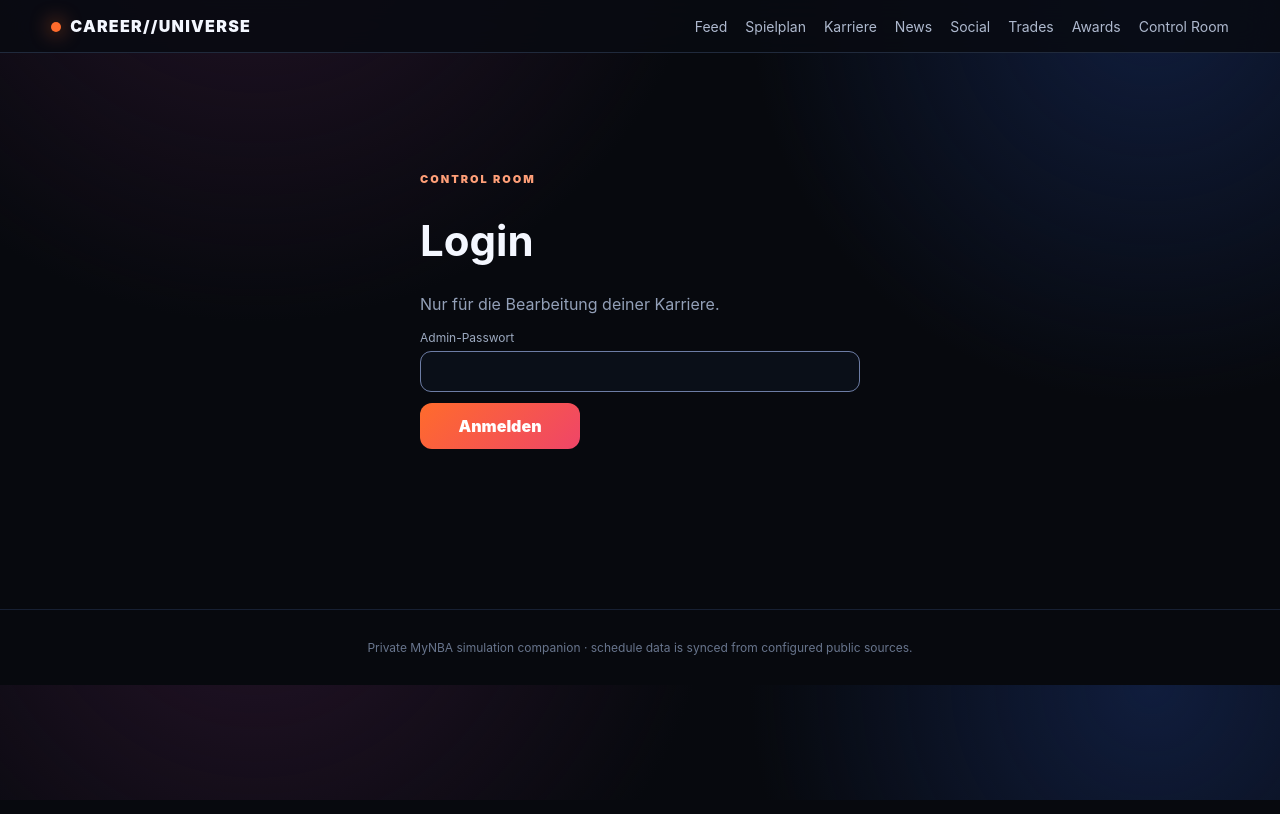
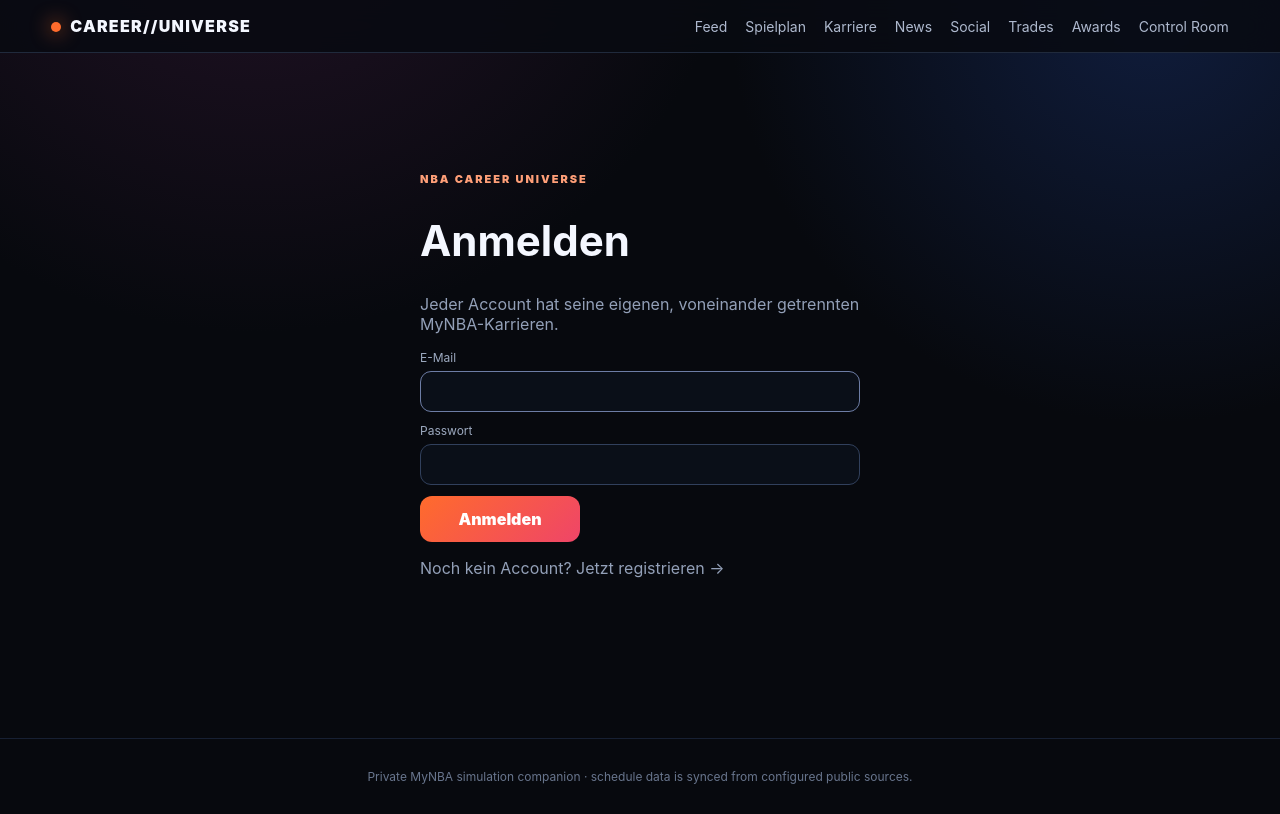
Before and after one commit to GeromeFehr/NBA-Career-Universe, a Next.js app: page /login in a window 1280 px wide. Built offline with nearby package versions, Linux system fonts and the light colour scheme; no server answers.

Commit message:
Enable user auth in app/login/page.tsx

```diff
--- a/app/login/page.tsx
+++ b/app/login/page.tsx
@@ -1 +1,22 @@
-export default async function Page({searchParams}:{searchParams:Promise<{error?:string}>}){const q=await searchParams;return <div className="login"><span className="eyebrow">CONTROL ROOM</span><h1>Login</h1><p className="muted">Nur für die Bearbeitung deiner Karriere.</p>{q.error&&<p className="loginError">Passwort falsch.</p>}<form action="/api/auth/login" method="post"><label>Admin-Passwort<input name="password" type="password" autoFocus/></label><button>Anmelden</button></form></div>}
+import Link from "next/link";
+import { currentUser } from "@/lib/auth";
+import { redirect } from "next/navigation";
+
+export default async function Page({ searchParams }:{ searchParams:Promise<{error?:string;message?:string}> }) {
+  if (await currentUser()) redirect("/universes");
+  const q = await searchParams;
+
+  return <div className="login">
+    <span className="eyebrow">NBA CAREER UNIVERSE</span>
+    <h1>Anmelden</h1>
+    <p className="muted">Jeder Account hat seine eigenen, voneinander getrennten MyNBA-Karrieren.</p>
+    {q.error && <p className="loginError">E-Mail oder Passwort ist nicht korrekt.</p>}
+    {q.message === "confirm" && <p className="notice">Account erstellt. Falls E-Mail-Bestätigung aktiv ist, bestätige zuerst den Link aus deiner Mail.</p>}
+    <form action="/api/auth/login" method="post">
+      <label>E-Mail<input name="email" type="email" autoComplete="email" required autoFocus/></label>
+      <label>Passwort<input name="password" type="password" autoComplete="current-password" required/></label>
+      <button>Anmelden</button>
+    </form>
+    <p className="muted">Noch kein Account? <Link href="/register">Jetzt registrieren →</Link></p>
+  </div>;
+}
```
